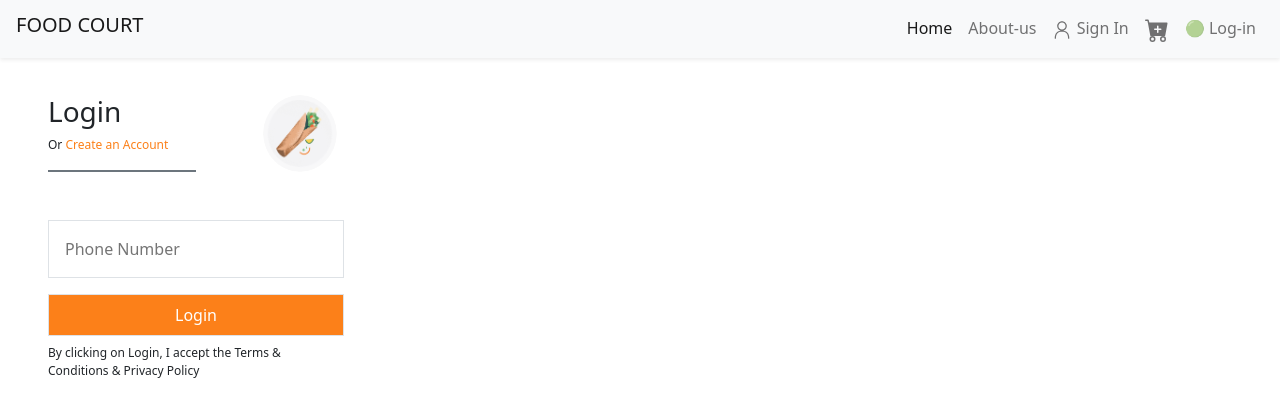
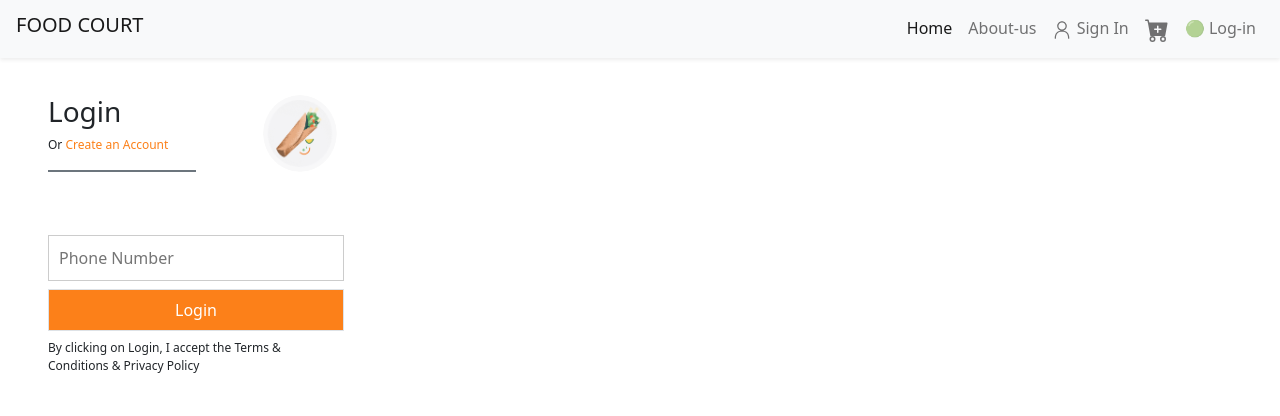
Before and after one commit to KaranMeghe/food-court, a React (Vite) app in the folder Food_Court /: page /contact in a window 1280 px wide. Shown: the top 416 px of the page. Built offline with nearby package versions, Linux system fonts and the light colour scheme.

Commit message:
sign in form is complete

```diff
--- a/Food_Court /src/Components/Pages/Contact.jsx
+++ b/Food_Court /src/Components/Pages/Contact.jsx
@@ -1,6 +1,26 @@
+/* eslint-disable react/jsx-no-duplicate-props */
 import food3d from "../../assets/images/Image-login.jpeg";
+import { useFormik } from "formik";
+import { signInSchema } from "../../Schemas";
 /* eslint-disable react/react-in-jsx-scope */
 const Contact = () => {
+  // eslint-disable-next-line no-unused-vars
+  const onSubmit = (values, actions) => {
+    console.log(values);
+    console.log(actions);
+    // await new Promise((resolve) => setTimeout(resolve, 1000));
+    actions.resetForm();
+  };
+
+  const { values, handleChange, isSubmitting, touched, handleSubmit, errors } =
+    useFormik({
+      initialValues: {
+        number: "",
+      },
+      validationSchema: signInSchema,
+      onSubmit,
+    });
+
   return (
     <div className="mx-5">
       <div className="d-flex w-25" style={{ marginTop: "8%" }}>
@@ -20,16 +40,29 @@ const Contact = () => {
         </div>
       </div>
 
-      <form className="w-25 mt-5">
+      <form className="w-25 mt-5" onSubmit={handleSubmit}>
         <input
           type="number"
-          className="w-100 p-3 mb-3 border"
+          className={
+            errors.number && touched.number ? "border border-danger" : ""
+          }
           placeholder="Phone Number"
           id="number"
+          value={values.number}
+          onChange={handleChange}
+          style={{
+            width: " 100%",
+            marginTop: "5%",
+            border: "1px solid #ccc",
+            padding: "10px",
+          }}
         />
+        {errors.number && touched.number && <p>{errors.number}</p>}
         <button
-          className="w-100 p-2 border"
+          className="w-100 p-2 border mt-2"
           style={{ backgroundColor: "#fc8019", color: "#fff" }}
+          disabled={isSubmitting}
+          type="submit"
         >
           Login
         </button>
--- a/Food_Court /src/Components/layout/Header.jsx
+++ b/Food_Court /src/Components/layout/Header.jsx
@@ -9,7 +9,7 @@ const Navbar = () => {
   // eslint-disable-next-line no-unused-vars
   const [name, setName] = useState("Sign In");
 
-  const userAuthentication = () => {
+  const userLoginStatus = () => {
     return isLogin === "🟢 Log-in"
       ? setIsLogin("🔴 Log-out")
       : setIsLogin("🟢 Log-in");
@@ -50,7 +50,7 @@ const Navbar = () => {
             </li>
 
             <li className="nav-items">
-              <Link className="nav-link" onClick={userAuthentication}>
+              <Link className="nav-link" onClick={userLoginStatus}>
                 {isLogin}
               </Link>
             </li>
--- /dev/null
+++ b/Food_Court /src/Schemas/index.jsx
@@ -0,0 +1,5 @@
+import * as yup from "yup";
+
+export const signInSchema = yup.object().shape({
+  number: yup.number().positive().integer().required("Required"),
+});
```
